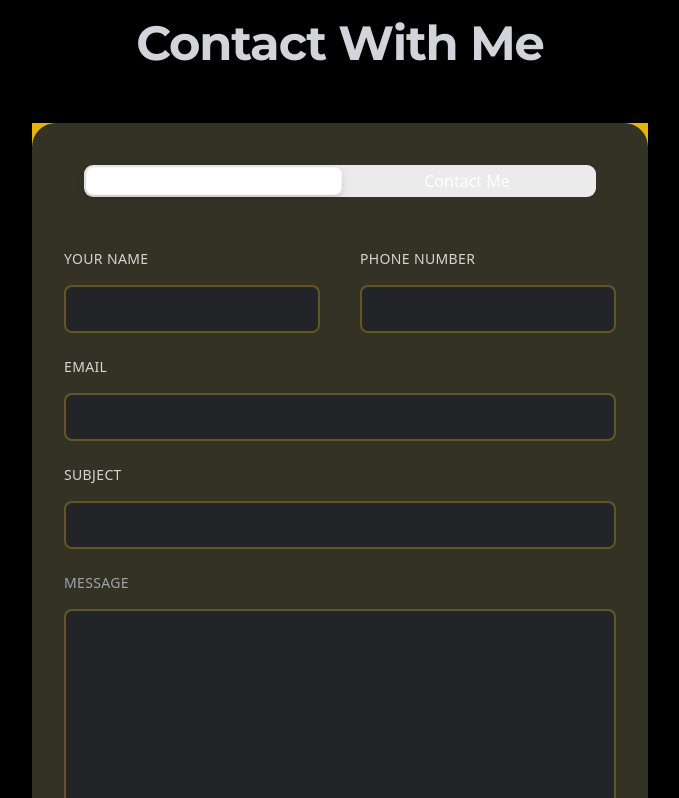
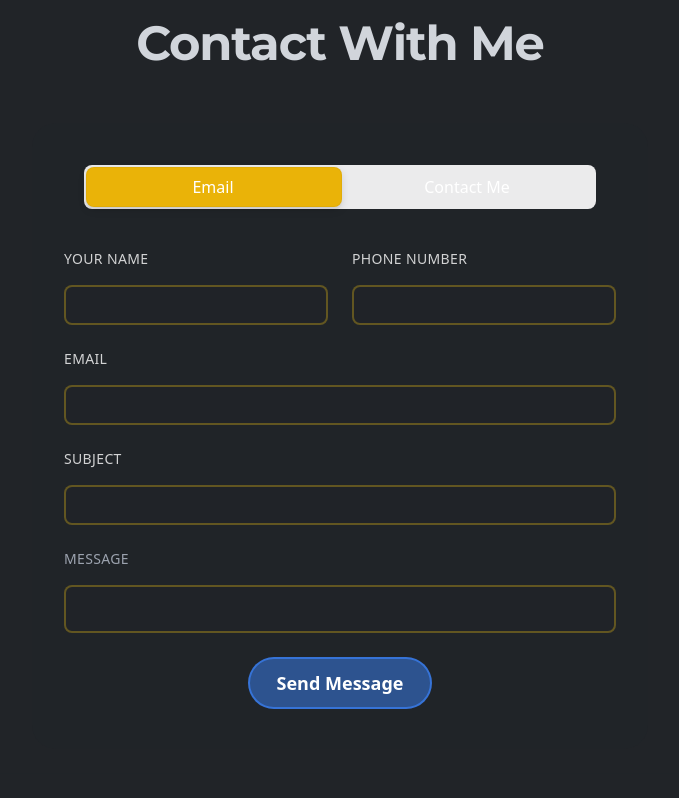
Before and after one commit to Kabileshwaran183/Portfolio, a React (Vite) app: page / in a window 1280 px wide. Shown: the part 3822-4620 px from the top of the page, without its empty margins (300-979 px from the left). Built offline with nearby package versions, Linux system fonts and the light colour scheme.

Commit message:
contact completed

```diff
--- a/src/Components/Contact/Contact.jsx
+++ b/src/Components/Contact/Contact.jsx
@@ -73,22 +73,22 @@ const Contact = () => {
   return (
     <section
       id="contact"
-      className={`w-full  bg-black border-b-[1px] pad ${theme === 'dark' ? 'border-b-bodyColor-dark/50' : 'border-b-bodyColor-light/50'
+      className={`w-full   border-b-[1px] pad ${theme === 'dark' ? 'border-b-bodyColor-dark/50' : 'border-b-bodyColor-light/50'
         } scroll-mt-[100px]`}
     >
       <div className="flex  justify-center items-center text-center">
         <Title title="CONTACT" des="Contact With Me" />
       </div>
 
-      <div className=" bg-yellow-500 h-auto flex flex-col  lgl:flex-row gap-10 w-[50%] mx-auto">
+      <div className=" h-auto flex flex-col  lgl:flex-row gap-10 w-[50%] mx-auto">
         <div className={`w-full  p-8 ${theme === 'dark'
           ? 'bg-bodyColor-dark/90 shadow-shadowOne'
           : 'bg-bodyColor-light shadow-md'
           } flex flex-col gap-8  rounded-3xl `}>
 
-            <div className="tab-container">
+          <div className="flex flex-row items-start p-[2px] bg-[#ebebec] rounded-lg mt-2.5 mx-5 relative">
             <button
-    className="tab tab--1"
+              className="w-4/5 h-10 relative z-[99] bg-transparent border-0 outline-none cursor-pointer font-medium"
               onClick={() => {
                 setEmailCard(true);
                 setcontactCard(false);
@@ -97,7 +97,7 @@ const Contact = () => {
               Email
             </button>
             <button
-    className="tab tab--2"
+              className="w-4/5 h-10 relative z-[99] bg-transparent border-0 outline-none cursor-pointer font-medium"
               onClick={() => {
                 setEmailCard(false);
                 setcontactCard(true);
@@ -106,7 +106,7 @@ const Contact = () => {
               Contact Me
             </button>
             <div
-    className="indicator"
+              className="w-1/2 h-10 bg-yellow-500 absolute top-[2px] z-9 border border-[rgba(0,0,0,0.04)] shadow-[0px_3px_8px_rgba(0,0,0,0.12),_0px_3px_1px_rgba(0,0,0,0.04)] rounded-lg transition-all duration-200 ease-out"
               style={{
                 left: emailCard ? "2px" : "calc(50% - 2px)",
               }}
@@ -120,7 +120,7 @@ const Contact = () => {
 
             <form
               ref={formRef}
-              className="w-full flex flex-col gap-4 lgl:gap-6 py-2 lgl:py-5"
+              className="w-full flex flex-col gap-4 lgl:gap-6 py-2"
               onSubmit={handleSend}
             >
               {errMsg && (
@@ -133,7 +133,7 @@ const Contact = () => {
                   {successMsg}
                 </p>
               )}
-              <div className="w-full flex flex-col lgl:flex-row gap-10">
+              <div className="w-full flex flex-col lgl:flex-row gap-6">
                 <div className="w-full lgl:w-1/2 flex flex-col gap-4">
                   <p className={`text-sm uppercase tracking-wide ${theme === 'dark' ? 'text-fontColor-dark/80' : 'text-fontColor-light/80'
                     }`}>
@@ -208,18 +208,18 @@ const Contact = () => {
                   className={`${theme === 'dark'
                     ? 'bg-bodyColor-dark/90 text-fontColor-dark border-2 border-designColor-dark/30 hover:border-designColor-dark/70'
                     : 'bg-bodyColor-light/90 text-fontColor-light border-2 border-designColor-light/30 hover:border-designColor-light/70'
-                    } contactTextArea transition-colors duration-300`}
+                    } contactTextArea h-12 transition-colors duration-300`}
                   cols="30"
                   rows="8"
                 ></textarea>
               </div>
-              <div className="w-full">
+              <div className="w-full text-center">
                 <button
                   type="submit"
-                  className="relative w-full cursor-pointer rounded-[34px] border-2 border-[#c1a362] bg-transparent px-6 py-2.5 text-lg font-semibold text-[#c1a362] overflow-hidden transition-all duration-[600ms] ease-[cubic-bezier(0.23,1,0.32,1)] group"
+                  className="relative w-1/3  cursor-pointer rounded-[34px]  border-2 border-designColor-light/70 bg-designColor-light/50 px-6 py-2.5 text-lg font-semibold text-white overflow-hidden transition-all duration-[600ms] ease-[cubic-bezier(0.23,1,0.32,1)] group"
                 >
                   <span
-                    className="absolute inset-0 m-auto h-12 w-12 scale-0 rounded-full bg-[#c1a362] transition-all duration-[600ms] ease-[cubic-bezier(0.23,1,0.32,1)] -z-10 group-hover:scale-150"
+                    className="absolute inset-0 m-auto h-12 w-12 scale-0 rounded-full bg-designColor-light/70 transition-all duration-[600ms] ease-[cubic-bezier(0.23,1,0.32,1)] -z-10 group-hover:scale-150"
                     style={{ transitionTimingFunction: 'cubic-bezier(0.23, 1, 0.32, 1)' }}
                   ></span>
                   <span className="relative z-10 group-hover:text-[#212121] group-hover:scale-110 group-active:scale-100 transition-all duration-[300ms] ease-[cubic-bezier(0.23,1,0.32,1)]">
--- a/src/index.css
+++ b/src/index.css
@@ -37,7 +37,7 @@
   }
 
   .contactInput {
-    @apply w-full h-12 rounded-lg border-b border-gray-600 bg-[#191b1e]
+    @apply w-full h-10 rounded-lg border-b border-gray-600 bg-[#191b1e]
            text-white dark:text-fontColor-dark px-4 focus:outline-none focus:ring-2
            focus:ring-designColor-light/50 dark:focus:ring-designColor-dark/50 focus:border-transparent
            transition-[var(--transition-base)] placeholder-gray-500;
@@ -166,39 +166,3 @@
     color: var(--button-text) !important;
   }
 }
-.tab-container {
-  display: flex;
-  flex-direction: row;
-  align-items: flex-start;
-  position: relative;
-  padding: 2px;
-  background-color: #ebebec;
-  border-radius: 9px;
-  margin: 10px 20px 0px 20px;
-  position: relative;
-}
-
-.tab {
-  width: 50%;
-  height: 28px;
-  position: relative;
-  z-index: 99;
-  background-color: transparent;
-  border: 0;
-  outline: none;
-  cursor: pointer;
-  font-weight: 500;
-}
-
-.indicator {
-  width: 50%;
-  height: 28px;
-  background: #FFFFFF;
-  position: absolute;
-  top: 2px;
-  z-index: 9;
-  border: 0.5px solid rgba(0, 0, 0, 0.04);
-  box-shadow: 0px 3px 8px rgba(0, 0, 0, 0.12), 0px 3px 1px rgba(0, 0, 0, 0.04);
-  border-radius: 7px;
-  transition: all 0.2s ease-out;
-}
```
Lines whose indentation alone changed are shown as unchanged.
